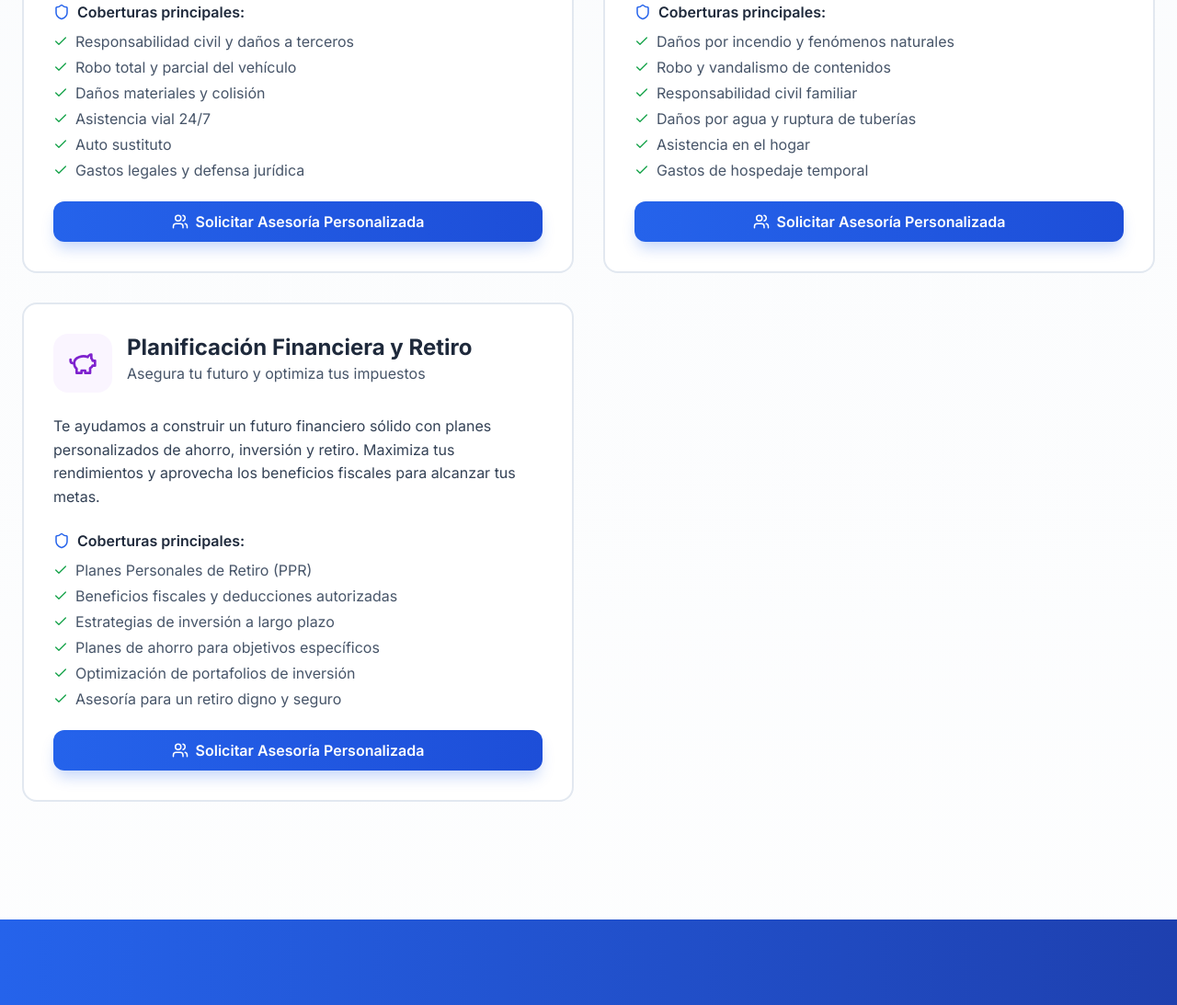
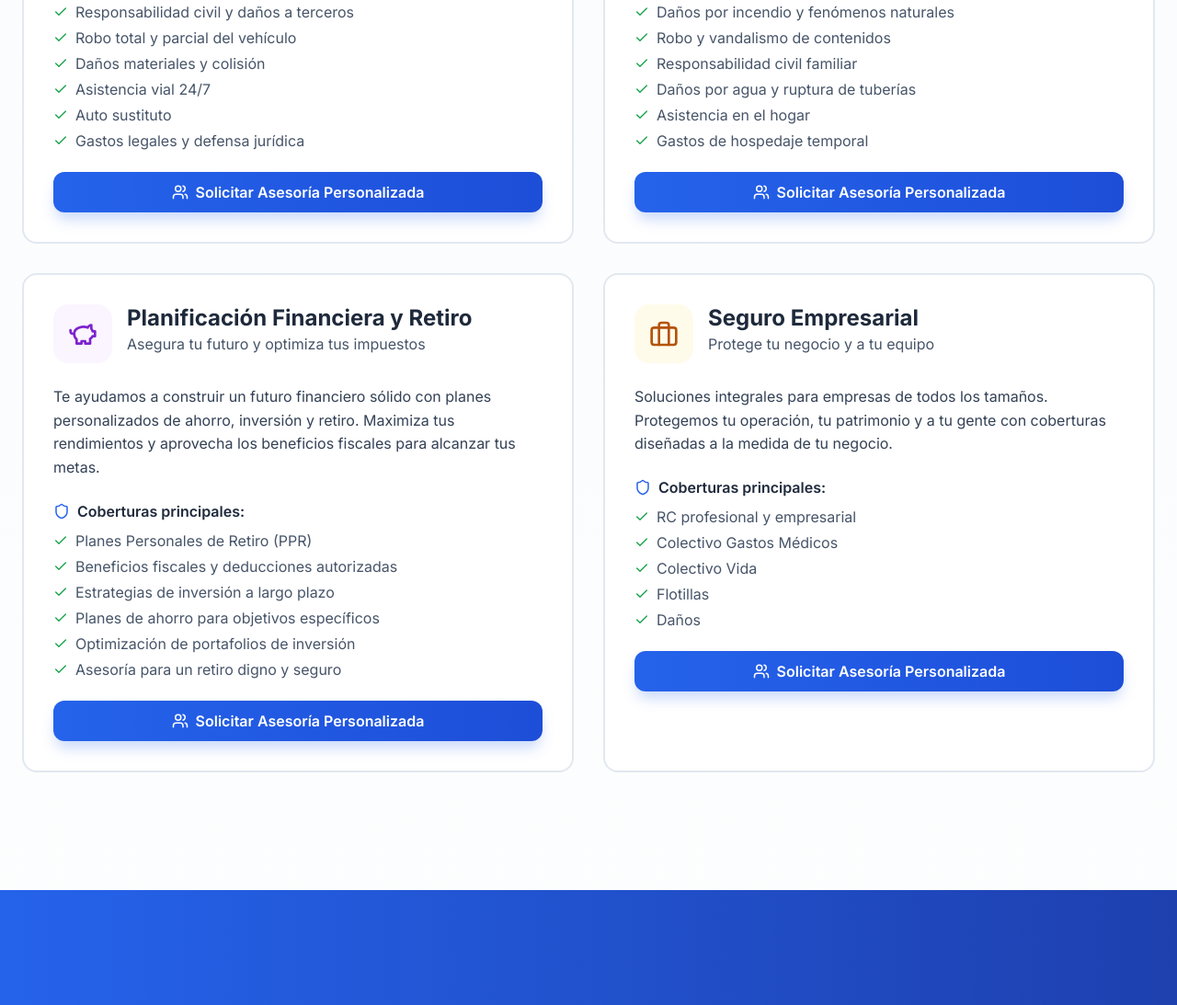
Before and after one commit to Alvaro-Toledo01/fenix-patrimoniales, a website: page servicios.html in a window 1280 px wide. Shown: the part 1362-2455 px from the top of the page at 92% size. Drawn offline with Linux system fonts and the light colour scheme.

Commit message:
Agregar Seguro Empresarial a productos
RC profesional y empresarial, colectivos de gastos medicos y vida,
flotillas y danos. Visible en inicio, servicios y formulario de contacto.

Co-Authored-By: Claude Fable 5 <noreply@anthropic.com>

```diff
--- a/assets/js/main.js
+++ b/assets/js/main.js
@@ -65,6 +65,7 @@ document.addEventListener("DOMContentLoaded", function () {
           auto: "Seguro de Auto",
           hogar: "Seguro de Hogar",
           financiera: "Planificación Financiera y Retiro",
+          empresarial: "Seguro Empresarial",
           todos: "Todos los productos"
         };
         var subject = "Nueva consulta de " + data.name + " - FENIX Patrimoniales";
--- a/servicios.html
+++ b/servicios.html
@@ -30,7 +30,7 @@
   <section class="page-hero">
     <div class="container inner">
       <h1>Nuestros <span class="accent">Productos</span></h1>
-      <p>Especialistas en cuatro ramos fundamentales de seguros patrimoniales. Más de 12 años de experiencia nos respaldan en cada asesoría personalizada.</p>
+      <p>Especialistas en seguros patrimoniales y empresariales. Más de 12 años de experiencia nos respaldan en cada asesoría personalizada.</p>
     </div>
   </section>
 
@@ -143,6 +143,26 @@
           </a>
         </div>
 
+        <div class="service-detail-card">
+          <div class="service-detail-header">
+            <div class="icon-box bg-amber"><svg viewBox="0 0 24 24" fill="none" stroke="currentColor" stroke-width="2" stroke-linecap="round" stroke-linejoin="round"><rect width="20" height="14" x="2" y="7" rx="2" ry="2"/><path d="M16 21V5a2 2 0 0 0-2-2h-4a2 2 0 0 0-2 2v16"/></svg></div>
+            <div><h2>Seguro Empresarial</h2><p class="subtitle">Protege tu negocio y a tu equipo</p></div>
+          </div>
+          <p class="service-desc">Soluciones integrales para empresas de todos los tamaños. Protegemos tu operación, tu patrimonio y a tu gente con coberturas diseñadas a la medida de tu negocio.</p>
+          <div class="feature-title"><svg width="18" height="18" viewBox="0 0 24 24" fill="none" stroke="var(--blue-600)" stroke-width="2" stroke-linecap="round" stroke-linejoin="round"><path d="M20 13c0 5-3.5 7.5-7.66 8.95a1 1 0 0 1-.67-.01C7.5 20.5 4 18 4 13V6a1 1 0 0 1 1-1c2 0 4.5-1.2 6.24-2.72a1.17 1.17 0 0 1 1.52 0C14.51 3.81 17 5 19 5a1 1 0 0 1 1 1z"/></svg> Coberturas principales:</div>
+          <div class="feature-list">
+            <div class="feature-item"><svg class="check-icon" width="16" height="16" viewBox="0 0 24 24" fill="none" stroke="currentColor" stroke-width="2" stroke-linecap="round" stroke-linejoin="round"><path d="M20 6 9 17l-5-5"/></svg>RC profesional y empresarial</div>
+            <div class="feature-item"><svg class="check-icon" width="16" height="16" viewBox="0 0 24 24" fill="none" stroke="currentColor" stroke-width="2" stroke-linecap="round" stroke-linejoin="round"><path d="M20 6 9 17l-5-5"/></svg>Colectivo Gastos Médicos</div>
+            <div class="feature-item"><svg class="check-icon" width="16" height="16" viewBox="0 0 24 24" fill="none" stroke="currentColor" stroke-width="2" stroke-linecap="round" stroke-linejoin="round"><path d="M20 6 9 17l-5-5"/></svg>Colectivo Vida</div>
+            <div class="feature-item"><svg class="check-icon" width="16" height="16" viewBox="0 0 24 24" fill="none" stroke="currentColor" stroke-width="2" stroke-linecap="round" stroke-linejoin="round"><path d="M20 6 9 17l-5-5"/></svg>Flotillas</div>
+            <div class="feature-item"><svg class="check-icon" width="16" height="16" viewBox="0 0 24 24" fill="none" stroke="currentColor" stroke-width="2" stroke-linecap="round" stroke-linejoin="round"><path d="M20 6 9 17l-5-5"/></svg>Daños</div>
+          </div>
+          <a href="contacto.html" class="btn btn-primary btn-block">
+            <svg width="18" height="18" viewBox="0 0 24 24" fill="none" stroke="currentColor" stroke-width="2" stroke-linecap="round" stroke-linejoin="round"><path d="M16 21v-2a4 4 0 0 0-4-4H6a4 4 0 0 0-4 4v2"/><circle cx="9" cy="7" r="4"/><path d="M22 21v-2a4 4 0 0 0-3-3.87"/><path d="M16 3.13a4 4 0 0 1 0 7.75"/></svg>
+            Solicitar Asesoría Personalizada
+          </a>
+        </div>
+
       </div>
     </div>
   </section>
--- a/supabase/functions/contact/index.ts
+++ b/supabase/functions/contact/index.ts
@@ -6,6 +6,7 @@ const SERVICE_LABELS: Record<string, string> = {
   "auto": "Seguro de Auto",
   "hogar": "Seguro de Hogar",
   "financiera": "Planificación Financiera y Retiro",
+  "empresarial": "Seguro Empresarial",
   "todos": "Todos los productos",
 };
 
```
Also changed, not shown: contacto.html (+1 -0 lines), index.html (+11 -1 lines).
